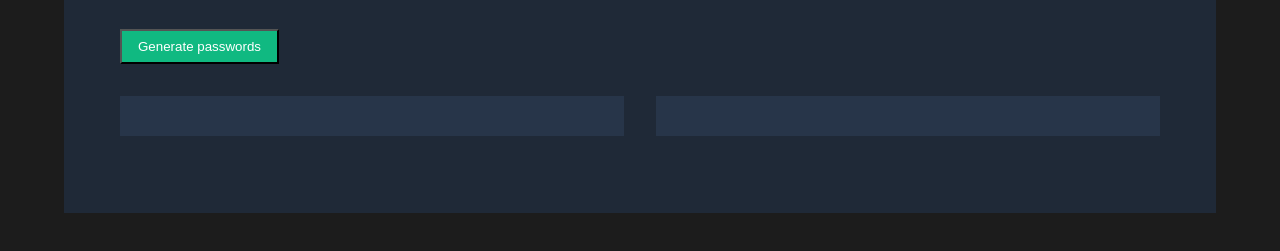
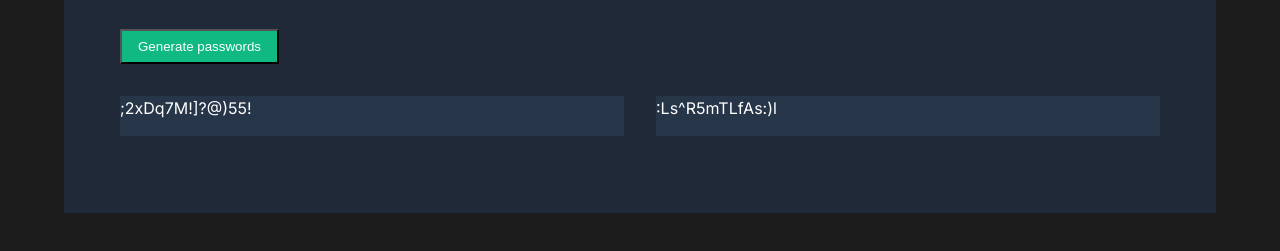
Before and after one commit to airey-dev/Random-Password-Generator, a plain HTML site: page index.html in a window 1280 px wide. Both pictures are taken after a click on the button "Generate passwords". Shown: the part 235-486 px from the top of the page. Drawn offline with Linux system fonts and the light colour scheme.

```diff
--- a/index.html
+++ b/index.html
@@ -23,13 +23,15 @@
         <button class="btn" id="btn">Generate passwords</button>
 
         <div class="password-container__main">
-            <div class="password-container__secondary">
+            <div class="password-container__secondary" id="first-option">
 
             </div>
-            <div class="password-container__secondary">
+            <div class="password-container__secondary" id="second-option">
 
             </div>
         </div>
     </div>
+
+    <script src="./index.js"></script>
 </body>
 </html>
--- a/index.js
+++ b/index.js
@@ -0,0 +1,29 @@
+const btn = document.getElementById("btn")
+const firstOption = document.getElementById("first-option")
+const secondOption = document.getElementById("second-option")
+
+const characters = ["A","B","C","D","E","F","G","H","I","J","K","L","M","N","O","P","Q","R","S","T","U","V","W","X","Y","Z","a","b","c","d","e","f","g","h","i","j","k","l","m","n","o","p","q","r","s","t","u","v","w","x","y","z", "0", "1", "2", "3", "4", "5", "6", "7", "8", "9","~","`","!","@","#","$","%","^","&","*","(",")","_","-","+","=","{","[","}","]",",","|",":",";","<",">",".","?",
+"/"];
+
+btn.addEventListener("click", function() {
+    firstOption.textContent = "";
+    secondOption.textContent = "";
+    firstPassword();
+    secondPassword();
+    console.log(firstOption.textContent);
+    console.log(secondOption.textContent);
+})
+
+function firstPassword() {
+    for (let i = 0; i < 15; i++) {
+        let randomIndex = Math.floor(Math.random() * characters.length);
+        firstOption.textContent += characters[randomIndex];
+    }
+}
+
+function secondPassword() {
+    for (let i = 0; i < 15; i++) {
+        let randomIndex = Math.floor(Math.random() * characters.length);
+        secondOption.textContent += characters[randomIndex];
+    }
+}
```
